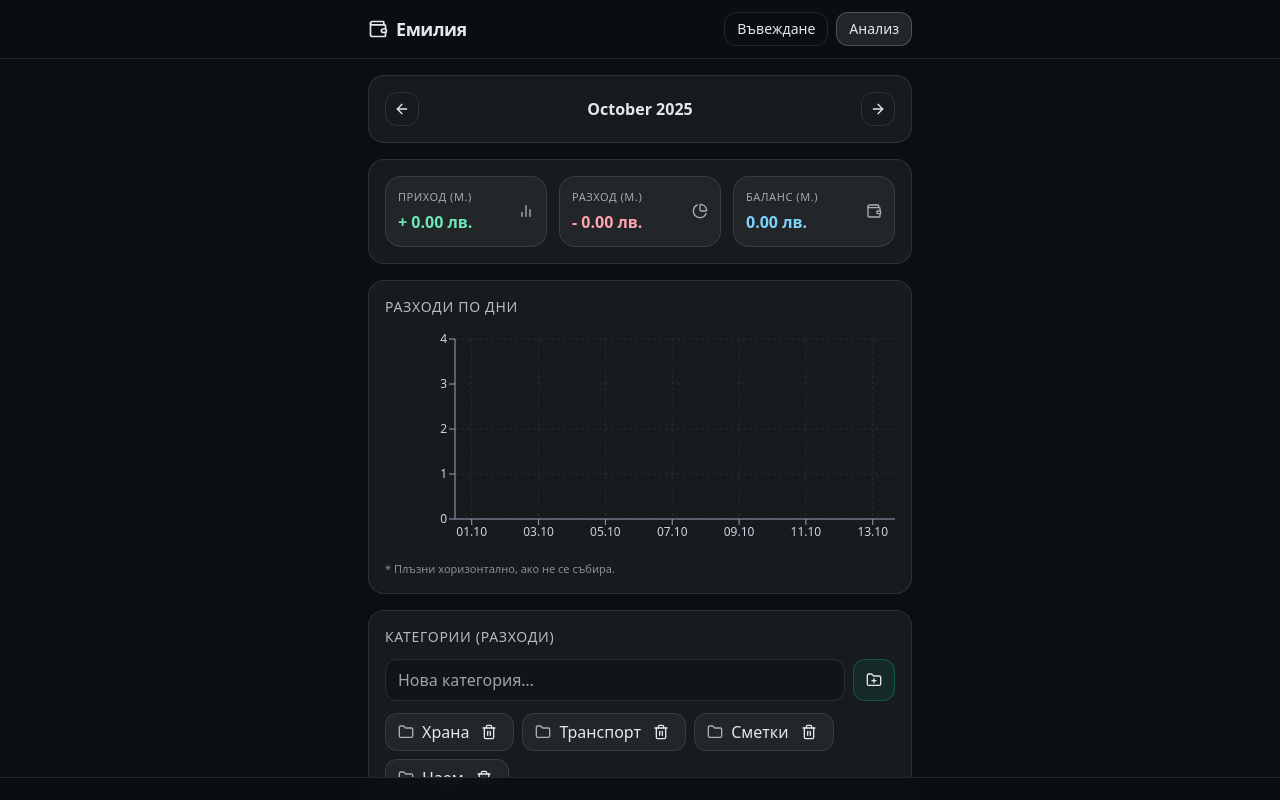
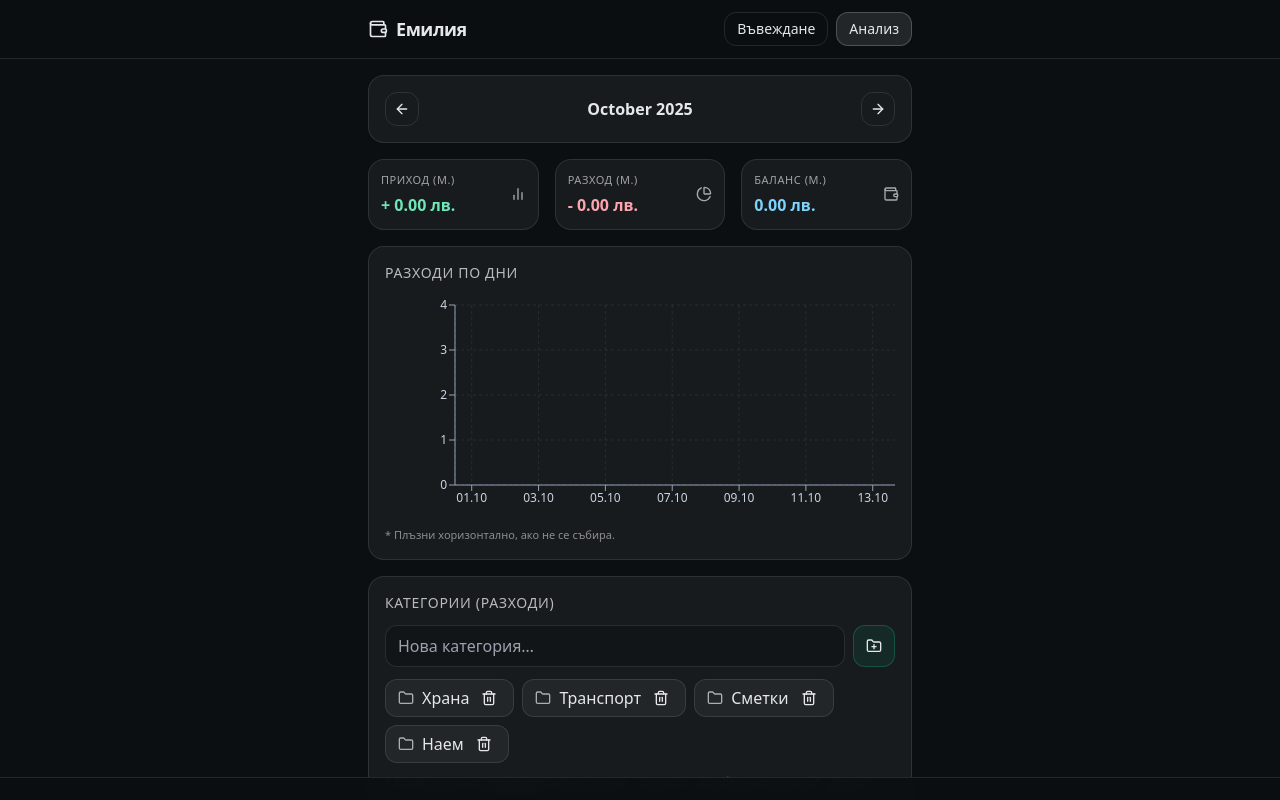
Before and after one commit to emmy649/budget-pwa-v1, a React (Vite) app: page / in a window 1280 px wide. Both pictures are taken after a click on the button "Анализ". Built offline with nearby package versions, Linux system fonts and the light colour scheme.

Commit message:
novi kontejneri

```diff
--- a/src/App.jsx
+++ b/src/App.jsx
@@ -550,10 +550,8 @@ export default function App() {
   </div>
 </div>
 
-{/* Обобщение (месец) – ОТДЕЛЕН контейнер */}
-<div className="rounded-2xl border border-white/10 bg-white/5 p-3 sm:p-4">
-
-  <div className="grid grid-cols-3 gap-2 sm:gap-3">
+{/* Обобщение (месец) – без контейнер */}
+<div className="grid grid-cols-3 gap-3 sm:gap-4 mt-4">
   <StatCard
     title="Приход (м.)"
     value={`+ ${currency(monthTotals.income)} лв.`}
@@ -573,7 +571,7 @@ export default function App() {
     subtle={monthTotals.balance >= 0 ? "text-sky-300" : "text-amber-300"}
   />
 </div>
-</div>
+
 
 
             <div className="rounded-2xl border border-white/10 bg-white/5 p-3 sm:p-4">
```
Lines whose indentation alone changed are shown as unchanged.
